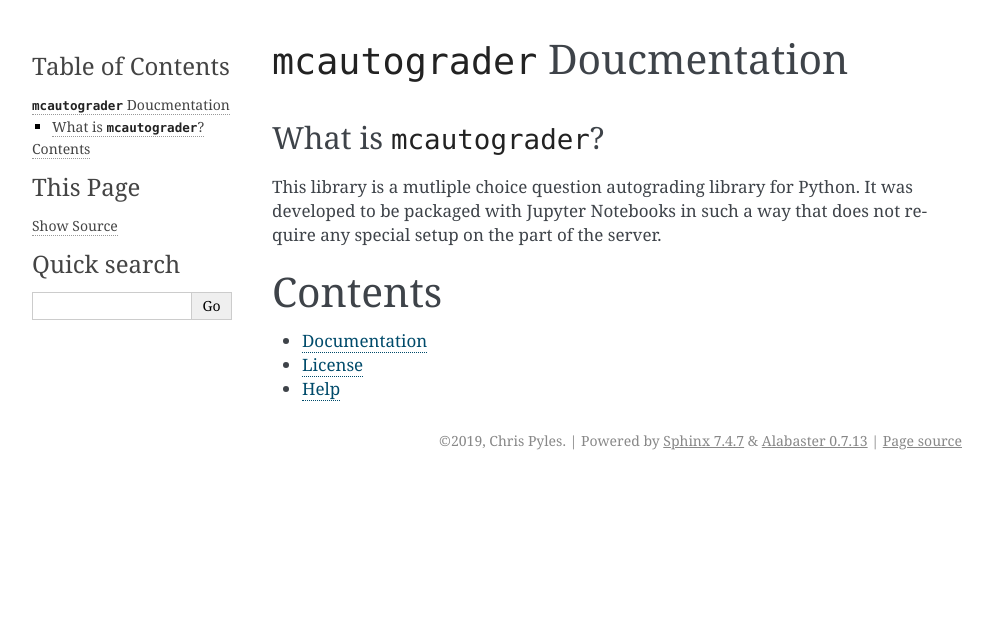
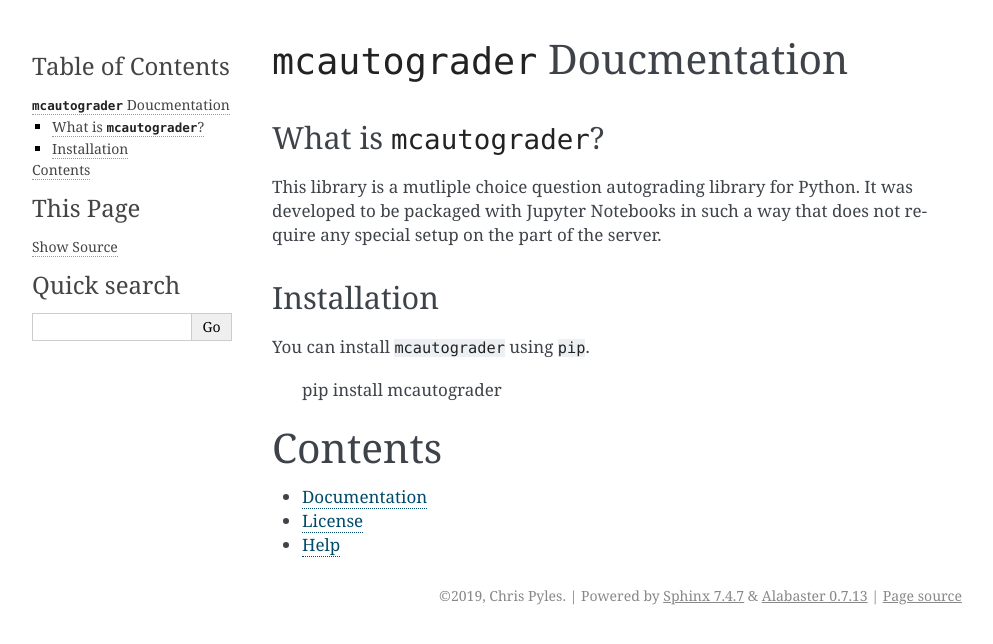
Before and after one commit to chrispyles/mcautograder, a Sphinx documentation site: the page built from docs/source/index.rst, in a window 1280 px wide. Shown: the top 644 px of the page, without its empty margins (148-1141 px from the left). Built offline with Sphinx 7.4.7, drawn with Linux system fonts in a browser that asks for light colours.

Commit message:
Update index.rst

```diff
--- a/docs/source/index.rst
+++ b/docs/source/index.rst
@@ -5,6 +5,13 @@ What is ``mcautograder``?
 -------------------------
 
 This library is a mutliple choice question autograding library for Python. It was developed to be packaged with Jupyter Notebooks in such a way that does not require any special setup on the part of the server.
+
+Installation
+------------
+
+You can install ``mcautograder`` using ``pip``.
+
+    pip install mcautograder
 
 Contents
 ========
```
